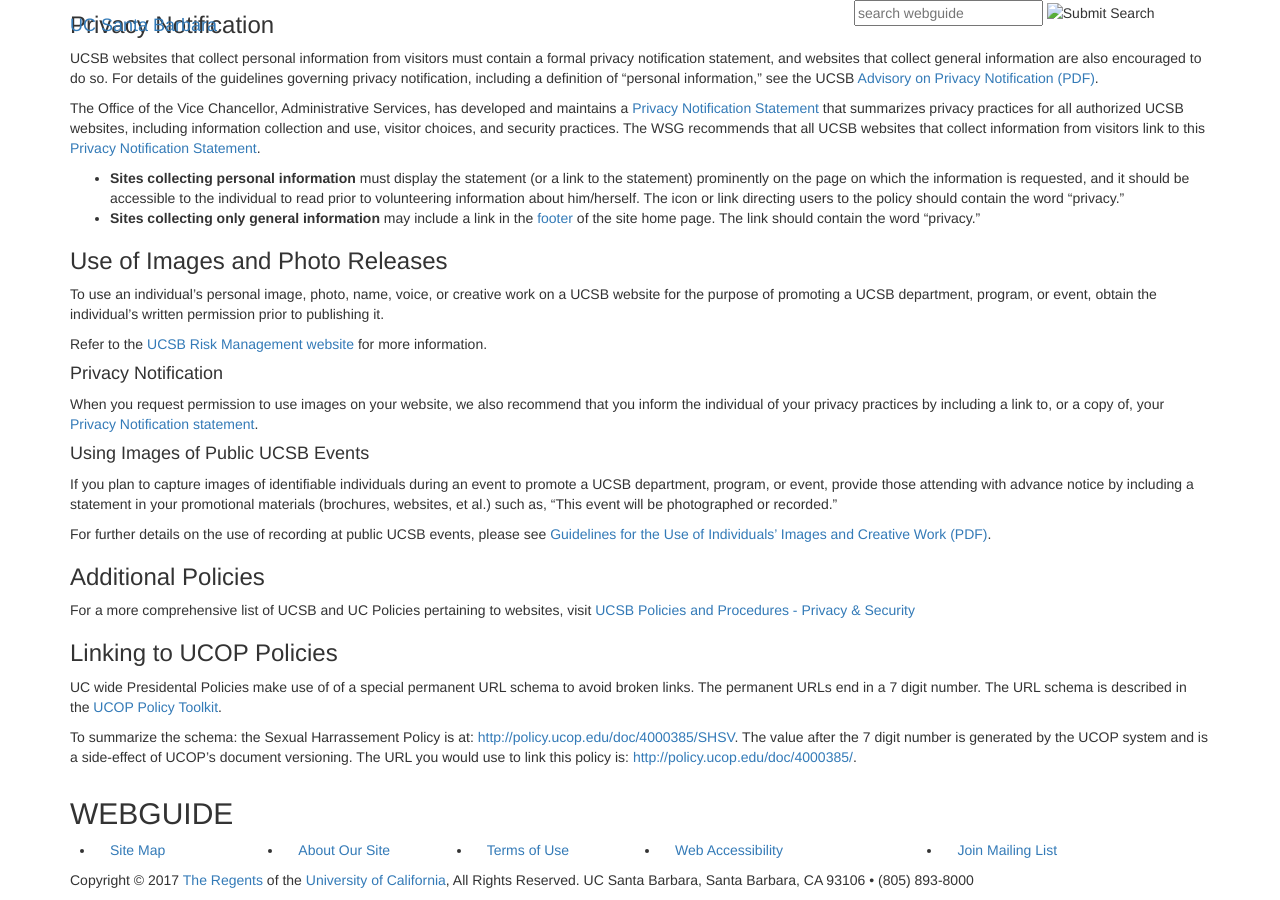
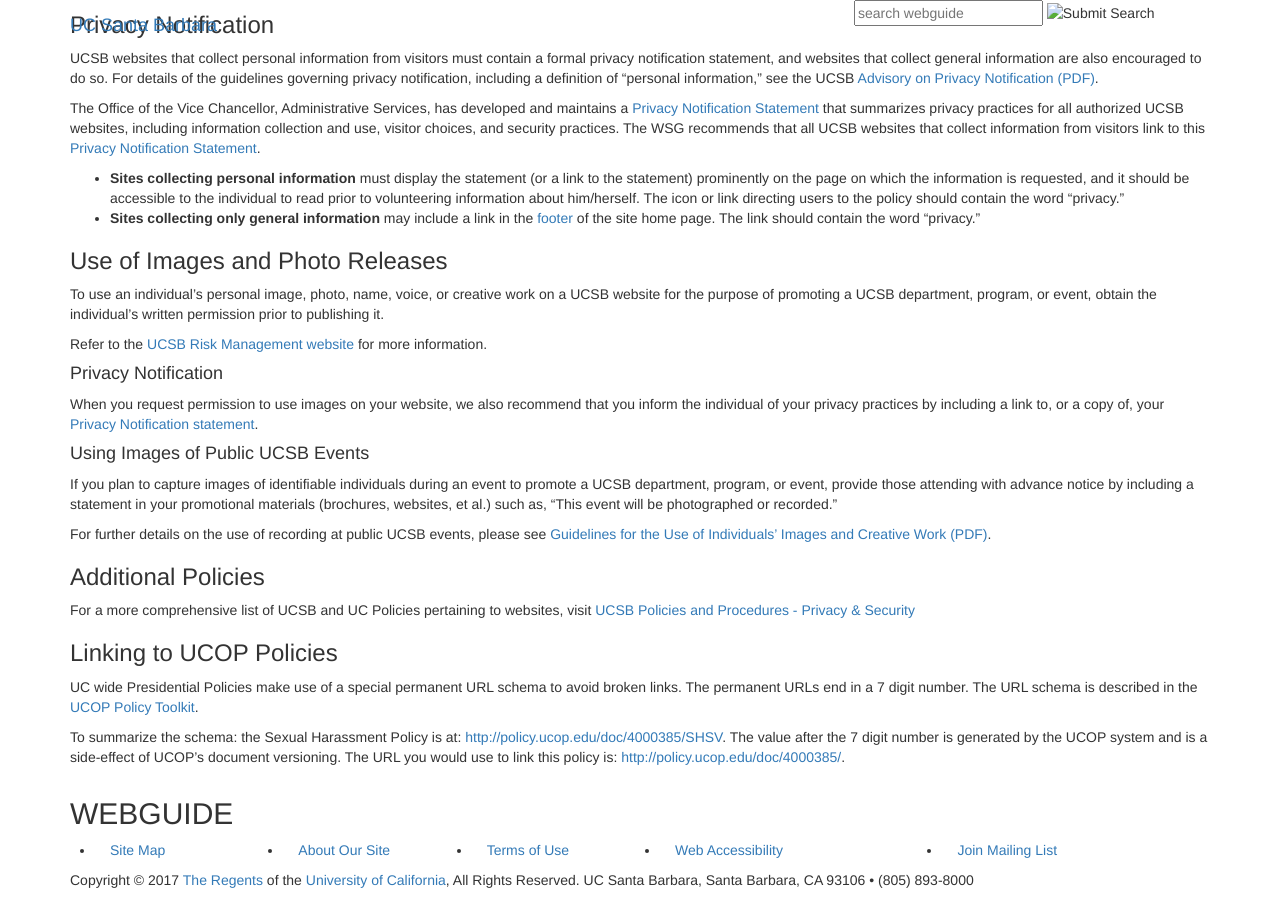
Before and after one commit to ucsb/webguide, a Jekyll site: the page built from policies.md, in a window 1280 px wide and 900 px high, scrolled down 885 px. Built offline with Jekyll 4.4.1, drawn with Linux system fonts in a browser that asks for light colours; nearby versions of some CDN libraries; library files that are not in the unit come from our copies.

Commit message:
Fix typos

```diff
--- a/policies.md
+++ b/policies.md
@@ -113,12 +113,12 @@
 
 ### Linking to UCOP Policies
 
-UC wide Presidental Policies make use of of a special permanent URL schema to
+UC wide Presidential Policies make use of a special permanent URL schema to
 avoid broken links. The permanent URLs end in a 7 digit number. The URL schema
 is described in the
 [UCOP Policy Toolkit](http://www.ucop.edu/ethics-compliance-audit-services/policy/policy-toolkit.html).
 
-To summarize the schema: the Sexual Harrassement Policy is at:
+To summarize the schema: the Sexual Harassment Policy is at:
 [http://policy.ucop.edu/doc/4000385/SHSV](http://policy.ucop.edu/doc/4000385/SHSV).
 The value after the 7 digit number is generated by the UCOP system and is a
 side-effect of UCOP's document versioning. The URL you would use to link this
```
